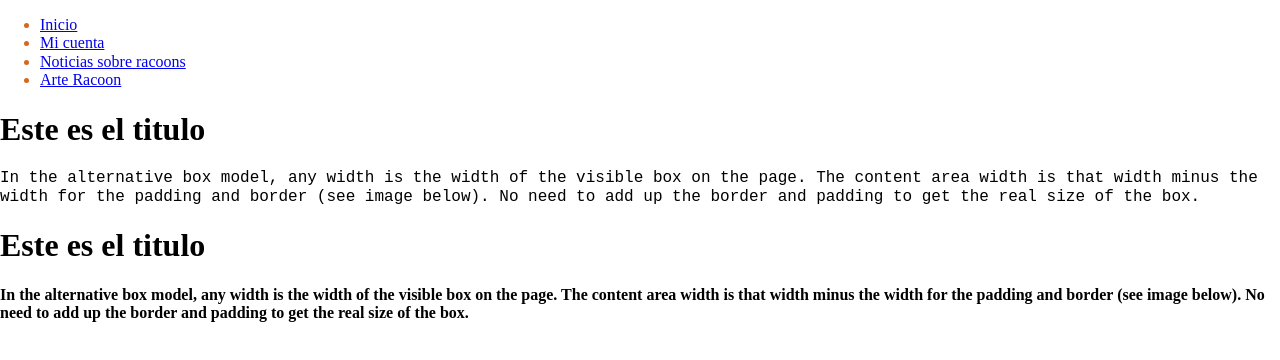
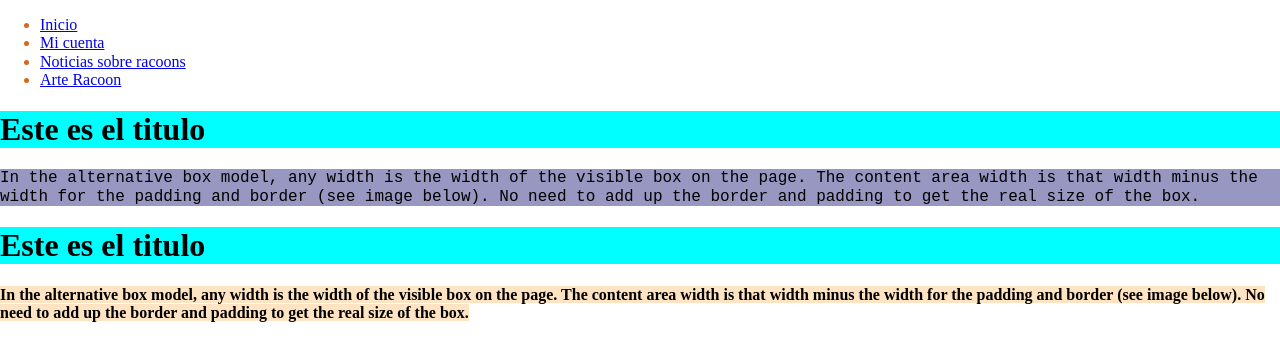
Before and after one commit to RafaelCampo-ME/javascrip_projects, a website: page arte.html in a window 1280 px wide. Drawn offline with nearby package versions, Linux system fonts and the light colour scheme; a web font is replaced by a local one.

Commit message:
modelo de cjas

```diff
--- a/arte.html
+++ b/arte.html
@@ -34,7 +34,7 @@
 
          <div class = "pieza-raccon">
             <h1 class="pieza-raccon__h1"> Este es el titulo </h1>
-            <b class = "pieza-raccon__P">  In the alternative box model, any width is the width of the visible box on the page. The content area width is that width minus the width for the padding and border (see image below). No need to add up the border and padding to get the real size of the box.</b>
+            <b class = "pieza-raccon__b">  In the alternative box model, any width is the width of the visible box on the page. The content area width is that width minus the width for the padding and border (see image below). No need to add up the border and padding to get the real size of the box.</b>
          </div>
 
     </body>
--- a/style.css
+++ b/style.css
@@ -76,3 +76,15 @@ ol {
     font-size: 0.7em;
     text-align: justify;
 }
+
+.pieza-raccon__h1 {
+    background-color: aqua;
+}
+
+.pieza-raccon__b {
+    background-color: bisque;
+}
+
+.pieza-raccon__P {
+    background-color: rgb(151, 151, 194);
+}
```
